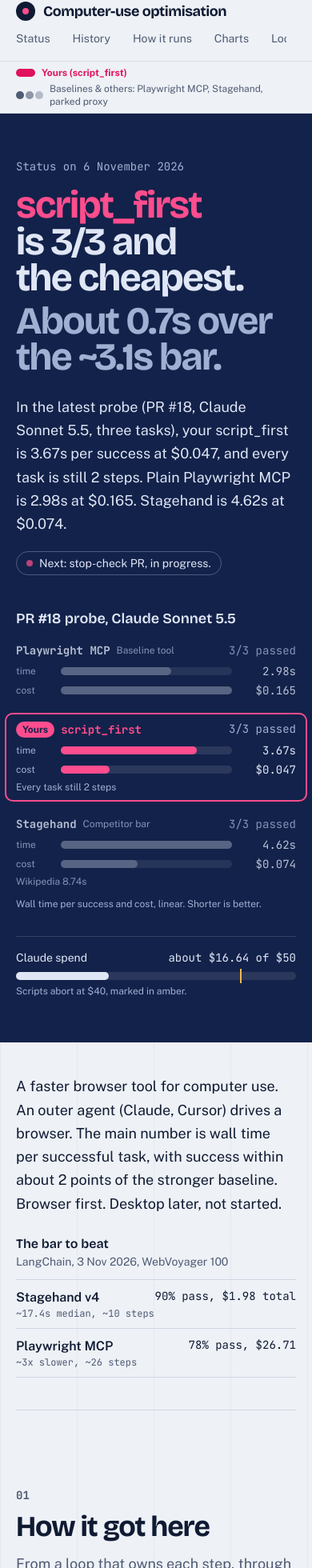
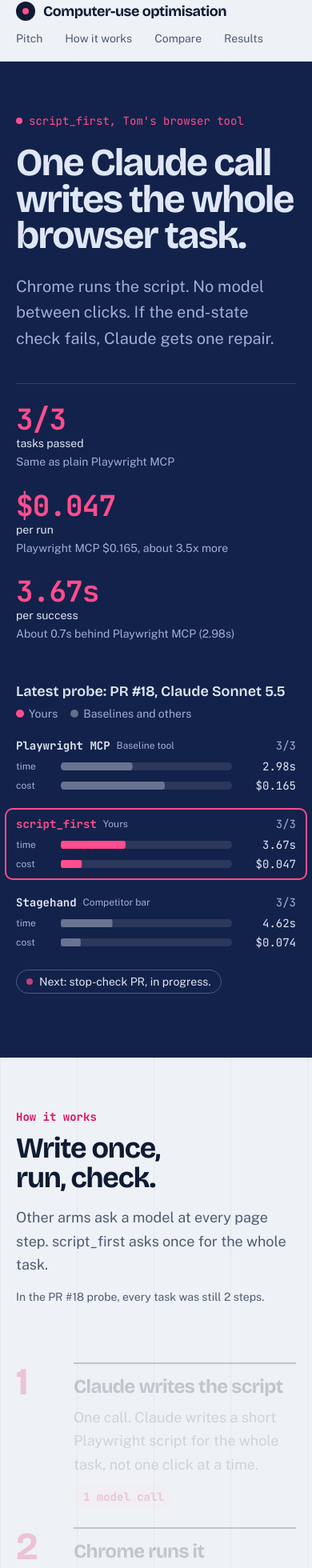
Before and after one commit to advcode118/alexs-computeruseoptimisation, a Next.js app: page / in a window 390 px wide. Shown: the part 12-1972 px from the top of the page at 80% size. Built offline with nearby package versions, Linux system fonts and the light colour scheme.

Commit message:
Lead with the pitch and add scroll-driven sections

```diff
--- /dev/null
+++ b/app/components/pitch-steps.tsx
@@ -0,0 +1,39 @@
+import { progress } from "@/data/progress";
+
+export default function PitchSteps() {
+  const { pitch } = progress;
+
+  return (
+    <section aria-labelledby="works" className="border-b border-rule">
+      <div className="mx-auto grid max-w-6xl gap-10 px-5 py-16 sm:px-8 sm:py-24 lg:grid-cols-[minmax(0,0.8fr)_minmax(0,1.2fr)] lg:gap-16">
+        <div className="lg:sticky lg:top-28 lg:self-start">
+          <p className="font-mono text-sm font-bold text-[var(--color-yours)]">How it works</p>
+          <h2 id="works" className="mt-3 font-display text-4xl leading-[1.02] font-bold tracking-[-0.03em] text-balance sm:text-5xl">
+            Write once, run, check.
+          </h2>
+          <p className="mt-4 max-w-md text-lg leading-relaxed text-mute">
+            Other arms ask a model at every page step. script_first asks once for the whole task.
+          </p>
+          <p className="mt-4 text-sm text-mute">{pitch.stepsNote}</p>
+        </div>
+
+        <ol className="space-y-6 lg:space-y-[28vh] lg:py-[8vh]">
+          {pitch.steps.map((step, index) => (
+            <li key={step.title} className="spotlight grid grid-cols-[3.5rem_minmax(0,1fr)] gap-4 sm:grid-cols-[5rem_minmax(0,1fr)]">
+              <span className="font-display text-5xl leading-none font-bold text-[var(--color-yours)] sm:text-7xl">
+                {index + 1}
+              </span>
+              <div className="border-t-2 border-ink pt-3">
+                <h3 className="font-display text-2xl font-bold tracking-tight sm:text-3xl">{step.title}</h3>
+                <p className="mt-2 max-w-lg text-lg leading-relaxed text-mute">{step.body}</p>
+                <p className="mt-3 inline-block rounded-full bg-[var(--color-yours-soft)] px-3 py-1 font-mono text-sm font-bold text-[var(--color-yours)]">
+                  {step.tag}
+                </p>
+              </div>
+            </li>
+          ))}
+        </ol>
+      </div>
+    </section>
+  );
+}
--- a/app/components/probe-charts.tsx
+++ b/app/components/probe-charts.tsx
@@ -168,7 +168,7 @@ export default class ProbeCharts extends Component<Props, State> {
                         <span className="h-5 rounded-sm bg-rule/40">
                           {measured ? (
                             <span
-                              className="bar-grow block h-full rounded-sm"
+                              className="bar-grow grow-x block h-full rounded-sm"
                               style={{ width: `${bar}%`, background: row.color }}
                             />
                           ) : null}
@@ -185,7 +185,7 @@ export default class ProbeCharts extends Component<Props, State> {
                   })}
                 </ul>
                 {metric !== "success" ? (
-                  <div aria-hidden className="relative mr-[6.5rem] ml-[9.5rem] h-4 font-mono text-[10px] text-mute">
+                  <div aria-hidden className="relative mr-[6.5rem] ml-[9.5rem] h-4 font-mono text-[11px] text-mute">
                     {ticks[metric].map((tick) => (
                       <span key={tick.label} className="absolute -translate-x-1/2" style={{ left: `${tick.at}%` }}>
                         {tick.label}
--- a/app/components/status-band.tsx
+++ b/app/components/status-band.tsx
@@ -3,37 +3,55 @@ import { armMeta, ownerLabel, probes, progress } from "@/data/progress";
 const highlight = "var(--color-yours-bright)";
 
 export default function StatusBand() {
-  const { status } = progress;
+  const { status, pitch } = progress;
   const latest = probes.find((probe) => probe.id === status.probe)!;
   const maxSeconds = Math.max(...latest.results.map((result) => result.seconds ?? 0));
   const maxCost = Math.max(...latest.results.map((result) => result.cost ?? 0));
-  const spend = status.spend;
 
   return (
-    <section id="status" aria-labelledby="status-title" className="bg-night text-night-ink">
-      <div className="mx-auto grid max-w-6xl gap-10 px-5 py-14 sm:px-8 sm:py-20 lg:grid-cols-[minmax(0,1.1fr)_minmax(0,0.9fr)] lg:gap-16">
+    <section id="pitch" aria-labelledby="pitch-title" className="overflow-hidden bg-night text-night-ink">
+      <div className="hero-out mx-auto grid max-w-6xl gap-12 px-5 pt-16 pb-20 sm:px-8 sm:pt-24 sm:pb-28 lg:grid-cols-[minmax(0,1.15fr)_minmax(0,0.85fr)] lg:gap-16">
         <div>
-          <p className="font-mono text-sm text-night-mute">Status on {progress.asOf}</p>
+          <p className="flex items-center gap-2 font-mono text-sm" style={{ color: highlight }}>
+            <span aria-hidden className="size-2 rounded-full" style={{ background: highlight }} />
+            {pitch.kicker}
+          </p>
           <h1
-            id="status-title"
-            className="mt-4 font-display text-5xl leading-[0.95] font-bold tracking-[-0.035em] text-balance sm:text-7xl"
+            id="pitch-title"
+            className="mt-5 font-display text-5xl leading-[0.95] font-bold tracking-[-0.035em] text-balance sm:text-7xl"
           >
-            <span style={{ color: highlight }}>script_first</span>
-            {status.headline.replace("script_first", "")}
-            <span className="mt-2 block text-night-mute">{status.subhead}</span>
+            {pitch.headline}
           </h1>
-          <p className="mt-6 max-w-xl text-lg leading-relaxed">{status.body}</p>
-          <p className="mt-5 inline-flex items-center gap-2 rounded-full border border-night-mute/40 px-3 py-1 text-sm">
-            <span aria-hidden className="loop-pulse size-2 shrink-0 rounded-full" style={{ background: highlight }} />
-            {status.next}
-          </p>
+          <p className="mt-6 max-w-xl text-xl leading-relaxed text-night-mute">{pitch.line}</p>
+
+          <dl className="mt-10 grid gap-6 border-t border-white/15 pt-6 sm:grid-cols-3 sm:gap-8">
+            {pitch.proof.map((item) => (
+              <div key={item.label} className="flex flex-col">
+                <dt className="order-2 text-sm">{item.label}</dt>
+                <dd className="order-1 font-mono text-4xl font-bold tracking-tight tabular-nums" style={{ color: highlight }}>
+                  {item.value}
+                </dd>
+                <dd className="order-3 mt-1 text-sm leading-snug text-night-mute">{item.compare}</dd>
+              </div>
+            ))}
+          </dl>
         </div>
 
         <div className="self-end">
           <p className="font-display text-lg font-semibold">
-            {latest.label} probe, {latest.model}
+            Latest probe: {latest.label}, {latest.model}
           </p>
-          <div className="mt-4 space-y-5">
+          <p className="mt-1 flex flex-wrap gap-x-4 text-sm text-night-mute">
+            <span className="flex items-center gap-1.5">
+              <span aria-hidden className="size-2.5 rounded-full" style={{ background: highlight }} />
+              Yours
+            </span>
+            <span className="flex items-center gap-1.5">
+              <span aria-hidden className="size-2.5 rounded-full bg-white/35" />
+              Baselines and others
+            </span>
+          </p>
+          <div className="mt-5 space-y-5">
             {latest.results.map((result) => {
               const yours = armMeta[result.arm].owner === "yours";
               const fill = yours ? highlight : "rgba(223, 230, 245, 0.35)";
@@ -41,29 +59,22 @@ export default function StatusBand() {
               return (
                 <div
                   key={result.arm}
-                  className={yours ? "-mx-3 rounded-lg px-3 py-2 ring-2 ring-[var(--color-yours-bright)]" : "opacity-80"}
+                  className={yours ? "-mx-3 rounded-lg px-3 py-2 ring-2 ring-[var(--color-yours-bright)]" : ""}
                 >
                   <div className="flex items-baseline justify-between gap-3">
                     <span className="flex items-center gap-2 font-mono text-sm font-bold">
-                      {yours ? (
-                        <span className="rounded-full bg-[var(--color-yours-bright)] px-2 py-0.5 font-sans text-xs font-bold text-night">
-                          Yours
-                        </span>
-                      ) : null}
                       <span style={yours ? { color: highlight } : undefined}>{armMeta[result.arm].short}</span>
-                      {!yours ? (
-                        <span className="font-sans text-xs font-normal text-night-mute">{ownerLabel[armMeta[result.arm].owner]}</span>
-                      ) : null}
+                      <span className="font-sans text-xs font-normal text-night-mute">
+                        {ownerLabel[armMeta[result.arm].owner]}
+                      </span>
                     </span>
-                    <span className="font-mono text-sm text-night-mute">
-                      {result.successes}/{result.tasks} passed
-                    </span>
+                    <span className="font-mono text-sm text-night-mute">{result.successes}/{result.tasks}</span>
                   </div>
                   <div className="mt-1.5 grid grid-cols-[3rem_minmax(0,1fr)_4.5rem] items-center gap-x-2 gap-y-1 text-xs text-night-mute">
                     <span>time</span>
                     <span className="h-2.5 rounded-full bg-white/10">
                       <span
-                        className="block h-full rounded-full"
+                        className="grow-x block h-full rounded-full"
                         style={{ width: `${((result.seconds ?? 0) / maxSeconds) * 100}%`, background: fill }}
                       />
                     </span>
@@ -71,39 +82,20 @@ export default function StatusBand() {
                     <span>cost</span>
                     <span className="h-2.5 rounded-full bg-white/10">
                       <span
-                        className="block h-full rounded-full"
+                        className="grow-x block h-full rounded-full"
                         style={{ width: `${((result.cost ?? 0) / maxCost) * 100}%`, background: fill }}
                       />
                     </span>
                     <span className="text-right font-mono text-sm text-night-ink">${result.cost}</span>
                   </div>
-                  {result.note ? <p className="mt-1 text-xs text-night-mute">{result.note}</p> : null}
                 </div>
               );
             })}
           </div>
-          <p className="mt-3 text-xs text-night-mute">Wall time per success and cost, linear. Shorter is better.</p>
-
-          <div className="mt-8 border-t border-white/15 pt-4">
-            <div className="flex items-baseline justify-between text-sm">
-              <span>Claude spend</span>
-              <span className="font-mono">
-                about ${spend.used} of ${spend.cap}
-              </span>
-            </div>
-            <div className="relative mt-2 h-2.5 rounded-full bg-white/10">
-              <span
-                className="block h-full rounded-full bg-night-ink"
-                style={{ width: `${(spend.used / spend.cap) * 100}%` }}
-              />
-              <span
-                aria-hidden
-                className="absolute -top-1 -bottom-1 w-0.5 bg-[#f2b84b]"
-                style={{ left: `${(spend.abortAt / spend.cap) * 100}%` }}
-              />
-            </div>
-            <p className="mt-1.5 text-xs text-night-mute">Scripts abort at ${spend.abortAt}, marked in amber.</p>
-          </div>
+          <p className="mt-6 inline-flex items-center gap-2 rounded-full border border-night-mute/40 px-3 py-1 text-sm">
+            <span aria-hidden className="loop-pulse size-2 shrink-0 rounded-full" style={{ background: highlight }} />
+            {status.next}
+          </p>
         </div>
       </div>
     </section>
--- a/app/globals.css
+++ b/app/globals.css
@@ -79,24 +79,101 @@ body {
   }
 }
 
+.scroll-progress {
+  display: none;
+}
+
 @media (prefers-reduced-motion: no-preference) {
   @supports (animation-timeline: view()) {
     .reveal {
       animation: reveal linear both;
       animation-timeline: view();
-      animation-range: entry 0% entry 40%;
+      animation-range: entry 0% entry 55%;
+    }
+
+    .hero-out {
+      animation: hero-out linear both;
+      animation-timeline: view();
+      animation-range: exit 0% exit 90%;
+    }
+
+    .spotlight {
+      animation: spotlight linear both;
+      animation-timeline: view();
+      animation-range: cover 0% cover 100%;
+    }
+
+    .grow-x {
+      transform-origin: left center;
+      animation: grow-x linear both;
+      animation-timeline: view();
+      animation-range: entry 30% cover 45%;
+    }
+
+    .rail-fill {
+      transform-origin: top center;
+      animation: rail-fill linear both;
+      animation-timeline: view();
+      animation-range: cover 15% cover 85%;
+    }
+
+    .scroll-progress {
+      display: block;
+      transform-origin: left center;
+      animation: grow-x linear both;
+      animation-timeline: scroll(root);
     }
   }
 }
 
 @keyframes reveal {
   from {
-    opacity: 0.2;
-    transform: translateY(36px);
+    opacity: 0;
+    transform: translateY(48px);
   }
   to {
     opacity: 1;
     transform: none;
+  }
+}
+
+@keyframes hero-out {
+  to {
+    opacity: 0.35;
+    transform: translateY(-48px) scale(0.97);
+  }
+}
+
+@keyframes spotlight {
+  0% {
+    opacity: 0.2;
+    transform: translateY(32px);
+  }
+  35%,
+  65% {
+    opacity: 1;
+    transform: none;
+  }
+  100% {
+    opacity: 0.35;
+  }
+}
+
+@keyframes grow-x {
+  from {
+    transform: scaleX(0);
+  }
+  to {
+    transform: scaleX(1);
+  }
+}
+
+@keyframes rail-fill {
+  from {
+    transform: scaleY(0);
+  }
+  to {
+    transform: scaleY(1);
   }
 }
 
--- a/app/page.tsx
+++ b/app/page.tsx
@@ -1,15 +1,17 @@
 import LoopPathway from "@/app/components/loop-pathway";
+import PitchSteps from "@/app/components/pitch-steps";
 import ProbeCharts from "@/app/components/probe-charts";
 import RunDemo from "@/app/components/run-demo";
 import StatusBand from "@/app/components/status-band";
 import { armMeta, probes, progress, type TimelineEntry } from "@/data/progress";
 
 const sections = [
-  { href: "#status", label: "Status" },
+  { href: "#pitch", label: "Pitch" },
+  { href: "#works", label: "How it works" },
+  { href: "#how", label: "Compare" },
+  { href: "#charts", label: "Results" },
   { href: "#history", label: "History" },
-  { href: "#how", label: "How it runs" },
-  { href: "#charts", label: "Charts" },
-  { href: "#loop", label: "Loop and pathway" },
+  { href: "#loop", label: "Background" },
 ];
 
 function SectionHead({ id, number, title, lede }: { id: string; number: string; title: string; lede: string }) {
@@ -29,7 +31,8 @@ function SectionHead({ id, number, title, lede }: { id: string; number: string;
 function Timeline() {
   return (
     <ol className="relative mt-12 sm:ml-[5.5rem]">
-      <span aria-hidden className="absolute top-2 bottom-2 left-[7px] w-0.5 bg-ink/80" />
+      <span aria-hidden className="absolute top-2 bottom-2 left-[7px] w-0.5 bg-rule" />
+      <span aria-hidden className="rail-fill absolute top-2 bottom-2 left-[7px] w-0.5 bg-ink" />
       {progress.timeline.map((entry: TimelineEntry) => {
         const dot =
           entry.tone === "stop"
@@ -128,13 +131,16 @@ function ProbeTable() {
 }
 
 export default function HomePage() {
+  const spend = progress.status.spend;
+
   return (
     <>
+      <span aria-hidden className="scroll-progress fixed top-0 left-0 z-30 h-[3px] w-full bg-[var(--color-yours)]" />
       <a
-        href="#status"
+        href="#pitch"
         className="sr-only z-50 rounded-md bg-ink px-4 py-2 text-sheet focus:not-sr-only focus:fixed focus:top-3 focus:left-3"
       >
-        Skip to the status
+        Skip to the pitch
       </a>
       <header className="sticky top-0 z-20 border-b border-rule bg-paper/90 backdrop-blur-md">
         <div className="mx-auto flex max-w-6xl flex-wrap items-center justify-between gap-x-6 gap-y-1 px-5 py-3 sm:px-8">
@@ -156,70 +162,19 @@ export default function HomePage() {
             ))}
           </nav>
         </div>
-        <div className="border-t border-rule/70">
-          <ul
-            aria-label="Colour key"
-            className="mx-auto flex max-w-6xl flex-wrap items-center gap-x-5 gap-y-1 px-5 py-1.5 text-xs sm:px-8"
-          >
-            <li className="flex items-center gap-2 font-bold text-[var(--color-yours)]">
-              <span aria-hidden className="h-2.5 w-6 rounded-full bg-[var(--color-yours)]" />
-              Yours (script_first)
-            </li>
-            <li className="flex items-center gap-2 text-mute">
-              <span aria-hidden className="flex gap-0.5">
-                <span className="h-2.5 w-2.5 rounded-full bg-[var(--color-arm-mcp)]" />
-                <span className="h-2.5 w-2.5 rounded-full bg-[var(--color-arm-stagehand)]" />
-                <span className="h-2.5 w-2.5 rounded-full bg-[var(--color-arm-proxy)]" />
-              </span>
-              Baselines &amp; others: Playwright MCP, Stagehand, parked proxy
-            </li>
-          </ul>
-        </div>
       </header>
 
       <main id="top">
         <StatusBand />
+        <PitchSteps />
 
-        <div className="mx-auto max-w-6xl px-5 py-10 sm:px-8">
-          <div className="grid gap-6 border-b border-rule pb-10 lg:grid-cols-2 lg:gap-16">
-            <p className="text-lg leading-relaxed">{progress.goal}</p>
-            <div>
-              <p className="font-display text-base font-semibold">The bar to beat</p>
-              <p className="text-sm text-mute">{progress.benchmark.source}</p>
-              <dl className="mt-3 divide-y divide-rule border-y border-rule">
-                {progress.benchmark.rows.map((row) => (
-                  <div key={row.name} className="grid grid-cols-[minmax(0,1fr)_auto] gap-x-4 py-2.5">
-                    <dt className="font-semibold">{row.name}</dt>
-                    <dd className="font-mono text-sm">
-                      {row.pass} pass, {row.cost}
-                    </dd>
-                    <dd className="col-span-2 font-mono text-xs text-mute">
-                      {row.time}, {row.steps}
-                    </dd>
-                  </div>
-                ))}
-              </dl>
-            </div>
-          </div>
-        </div>
-
-        <section aria-labelledby="history" className="mx-auto max-w-6xl px-5 py-14 sm:px-8 sm:py-20">
-          <SectionHead
-            id="history"
-            number="01"
-            title="How it got here"
-            lede="From a loop that owns each step, through one measurement and a stack of speed-layer PRs, to one script per task."
-          />
-          <Timeline />
-        </section>
-
-        <section aria-labelledby="how" className="border-t border-rule py-14 sm:py-20">
-          <div className="mx-auto max-w-6xl px-5 sm:px-8">
+        <section aria-labelledby="how" className="py-16 sm:py-24">
+          <div className="reveal mx-auto max-w-6xl px-5 sm:px-8">
             <SectionHead
               id="how"
-              number="02"
-              title="How a task runs, arm by arm"
-              lede="Pick an arm, then press Play or Step. Watch where the model calls happen. The numbers beside it are that arm's probe results."
+              number="01"
+              title="Compare it, step by step"
+              lede="Press Play or Step. See where each arm calls a model. Pink is yours."
             />
           </div>
           <div className="reveal mx-auto mt-10 max-w-6xl sm:px-8">
@@ -234,25 +189,81 @@ export default function HomePage() {
           </div>
         </section>
 
-        <section aria-labelledby="charts" className="border-t border-rule bg-sheet/60 py-14 sm:py-20">
+        <section aria-labelledby="charts" className="border-y border-rule bg-sheet/70 py-16 sm:py-24">
           <div className="mx-auto max-w-6xl px-5 sm:px-8">
-            <SectionHead
-              id="charts"
-              number="03"
-              title="Every probe, every arm"
-              lede={`Three tasks per probe: ${progress.tasks.join(", ")}. Switch the measure, or group by arm to follow one arm across probes.`}
-            />
+            <div className="reveal">
+              <SectionHead
+                id="charts"
+                number="02"
+                title="Results, probe by probe"
+                lede={`Scored on wall time per successful task. Three tasks per probe: ${progress.tasks.join(", ")}.`}
+              />
+            </div>
             <div className="reveal mt-10">
               <ProbeCharts probes={probes} />
             </div>
             <ProbeTable />
+
+            <div className="reveal mt-14 grid gap-10 border-t-2 border-ink pt-8 lg:grid-cols-2 lg:gap-16">
+              <div>
+                <h3 className="font-display text-xl font-bold">The bar to beat</h3>
+                <p className="text-sm text-mute">{progress.benchmark.source}</p>
+                <dl className="mt-3 divide-y divide-rule border-y border-rule">
+                  {progress.benchmark.rows.map((row) => (
+                    <div key={row.name} className="grid grid-cols-[minmax(0,1fr)_auto] gap-x-4 py-2.5">
+                      <dt className="font-semibold">{row.name}</dt>
+                      <dd className="font-mono text-sm">
+                        {row.pass} pass, {row.cost}
+                      </dd>
+                      <dd className="col-span-2 font-mono text-xs text-mute">
+                        {row.time}, {row.steps}
+                      </dd>
+                    </div>
+                  ))}
+                </dl>
+              </div>
+              <div>
+                <h3 className="font-display text-xl font-bold">Claude spend</h3>
+                <p className="mt-1 font-mono text-2xl font-bold">
+                  about ${spend.used} <span className="text-base font-normal text-mute">of ${spend.cap}</span>
+                </p>
+                <div className="relative mt-3 h-3 rounded-full bg-rule/60">
+                  <span
+                    className="grow-x block h-full rounded-full bg-ink"
+                    style={{ width: `${(spend.used / spend.cap) * 100}%` }}
+                  />
+                  <span
+                    aria-hidden
+                    className="absolute -top-1 -bottom-1 w-0.5 bg-stop"
+                    style={{ left: `${(spend.abortAt / spend.cap) * 100}%` }}
+                  />
+                </div>
+                <p className="mt-2 text-sm text-mute">Scripts abort at ${spend.abortAt}.</p>
+              </div>
+            </div>
           </div>
         </section>
 
-        <section aria-labelledby="loop" className="border-t border-rule py-14 sm:py-20">
+        <section aria-labelledby="history" className="mx-auto max-w-6xl px-5 py-16 sm:px-8 sm:py-24">
+          <div className="reveal">
+            <SectionHead
+              id="history"
+              number="03"
+              title="How it got here"
+              lede="A browser loop, one measurement, a stack of speed-layer PRs, then one script per task."
+            />
+          </div>
+          <Timeline />
+        </section>
+
+        <section aria-labelledby="loop" className="border-t border-rule bg-sheet/70 py-16 sm:py-24">
           <div className="mx-auto max-w-6xl px-5 sm:px-8">
-            <SectionHead id="loop" number="04" title="The loop and the pathway" lede={progress.loop.body} />
-            <LoopPathway />
+            <div className="reveal">
+              <SectionHead id="loop" number="04" title="Background: the loop and the pathway" lede={progress.loop.body} />
+            </div>
+            <div className="reveal">
+              <LoopPathway />
+            </div>
           </div>
         </section>
 
--- a/data/progress.ts
+++ b/data/progress.ts
@@ -157,6 +157,34 @@ export const progress = {
     probe: "pr18" as ProbeId,
     next: "Next: stop-check PR, in progress.",
     spend: { used: 16.64, cap: 50, abortAt: 40 },
+  },
+  pitch: {
+    kicker: "script_first, Tom's browser tool",
+    headline: "One Claude call writes the whole browser task.",
+    line: "Chrome runs the script. No model between clicks. If the end-state check fails, Claude gets one repair.",
+    proof: [
+      { value: "3/3", label: "tasks passed", compare: "Same as plain Playwright MCP" },
+      { value: "$0.047", label: "per run", compare: "Playwright MCP $0.165, about 3.5x more" },
+      { value: "3.67s", label: "per success", compare: "About 0.7s behind Playwright MCP (2.98s)" },
+    ],
+    steps: [
+      {
+        title: "Claude writes the script",
+        body: "One call. Claude writes a short Playwright script for the whole task, not one click at a time.",
+        tag: "1 model call",
+      },
+      {
+        title: "Chrome runs it",
+        body: "The harness runs the script in Chrome. Search, open, read. No model call between actions.",
+        tag: "0 model calls",
+      },
+      {
+        title: "Check, repair once",
+        body: "The harness checks the final page. Only if that fails does Claude see the failure and rewrite the script once.",
+        tag: "At most 1 repair",
+      },
+    ],
+    stepsNote: "In the PR #18 probe, every task was still 2 steps.",
   },
   tasks: ["Wikipedia search", "Python docs", "Hacker News top"],
   benchmark: {
```
